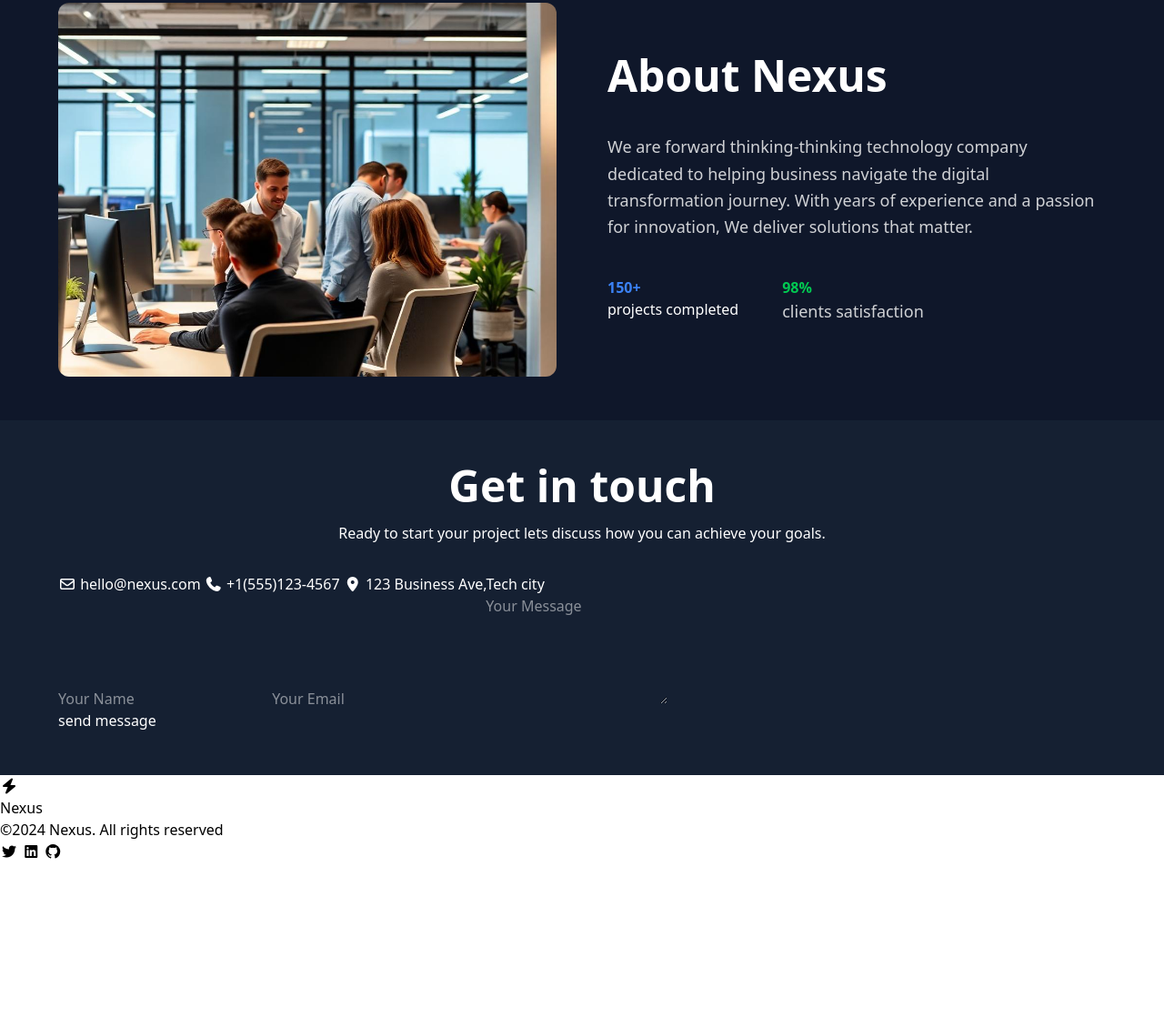
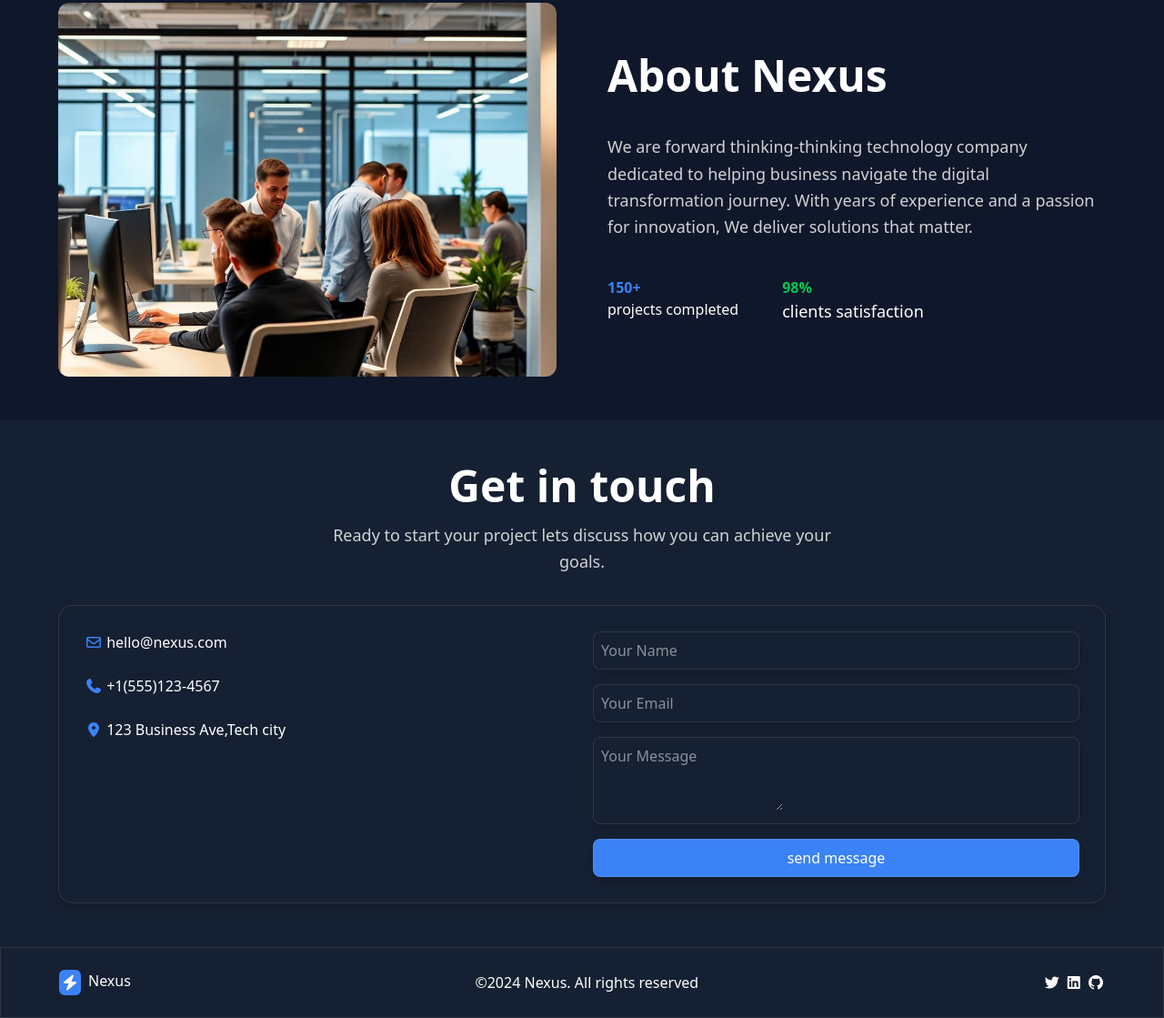
Before and after one commit to chisomifunanya345-wq/tailwind_css_personal_project, a website: page index.html in a window 1280 px wide. Shown: the part 1173-2292 px from the top of the page at 91% size. Before the commit the page ends 2121 px from the top, so only its background shows below. Drawn offline with Linux system fonts and the light colour scheme.

Commit message:
completed section stylying

```diff
--- a/index.html
+++ b/index.html
@@ -170,7 +170,7 @@
 
                     </p>
 
-                    <div class="flex flex-col gap-2 md:flex-row gap-8 lg:gap-12">
+                    <div class="flex flex-col md:flex-row gap-8 lg:gap-12">
 
                         <div>
                             <span class="text-light-blue font-bold"> 150+</span>
@@ -184,8 +184,8 @@
                         <div>
                             <span class="text-green-500 font-bold"> 98% </span>
 
-                            <p class="max-w-xl mx-auto text-base md:text-lg leading-relaxed text-white/80">
-                              clients satisfaction
+                            <p class="max-w-xl mx-auto text-base md:text-lg leading-relaxed text-white   80" >                                                                                                                                                                                                                                    clients satisfaction
+
                             </p>
 
                         </div>
@@ -202,45 +202,72 @@
 
                     <h2 class="font-bold text-3xl md:text-4xl lg:text-5xl">Get in touch</h2>
 
-                    <p>
+                    <p class="max-w-xl mx-auto text-base md:text-lg leading-relaxed text-white/80 ">
+
                         Ready to start your project lets discuss how you can achieve your goals.
+
                     </p>
 
                 </div>
 
+                <div class=" bg-blue-shade border border-white/10 shadow-lg rounded-2xl grid grid-cols-1 md:grid-cols-2 gap-6 p-6 md:p-7 lg:p-8;">
+
+                    <div class="flex flex-col gap-6">
                         <div>
+                            <span><i class="fa-regular fa-envelope text-light-blue"></i></span>
+                            <span>hello@nexus.com</span>
+                        </div>
 
                         <div>
-                        <span><i class="fa-regular fa-envelope"></i></span>
-                        <span>hello@nexus.com</span>
+                            <span><i class="fa-solid fa-phone text-light-blue"></i></span>
+                            <span>+1(555)123-4567</span>
+                        </div>
 
-                        <span><i class="fa-solid fa-phone"></i></span>
-                        <span>+1(555)123-4567</span>
-
-                        <span><i class="fa-solid fa-location-dot"></i></span>
+                        <div>
+                            <span><i class="fa-solid fa-location-dot text-light-blue"></i></span>
                             <span>123 Business Ave,Tech city</span>
                         </div>
+                    </div>
 
-                    <form>
+                    <form class="flex flex-col gap-4">
+                        <div class=" bg-blue-shade border border-white/10 shadow-lg rounded-lg p-2">
                           <input type="text" placeholder="Your Name">
+                        </div>
 
+                        <div class=" bg-blue-shade border border-white/10 shadow-lg rounded-lg p-2">
                           <input type="text" placeholder="Your Email">
+                        </div>
 
-                        <textarea name= "massage" id="message" rows="5"  placeholder="Your Message"></textarea>
-                    </form>
+                        <div class=" bg-blue-shade border border-white/10 shadow-lg rounded-lg p-2">
+                          <textarea name= "massage" id="message" rows="3"  placeholder="Your Message"></textarea>
+                        </div>
 
+                        <div class=" bg-light-blue border border-white/10 shadow-lg rounded-lg p-2 text-center">
                             <button>
                                 send message
                             </button>
+                       </div>
+
+                    </form>
+
+
                 </div>
             </div>
         </section>
     </main>
 
-    <footer>
-        <div>
-            <span> <i class="fa-solid fa-bolt"></i></span>
+    <footer class=" bg-blue-shade border border-white/10 shadow-lg text-white px-4 py-6 md:px-8 lg:px-16">
+
+        <div class="flex flex-row gap-6 justify-between items-center">
+
+
+            <div class="flex gap-2">
+
+                <span class="bg-light-blue rounded-md p-0.5"> <i class="fa-solid fa-bolt text-white"></i></span>
+
                 <h2> Nexus </h2>
+
+            </div>
 
             <p>
                 &copy;2024 Nexus. All rights reserved
```
Also changed, not shown: css/output.css. Lines whose indentation alone changed are shown as unchanged.
